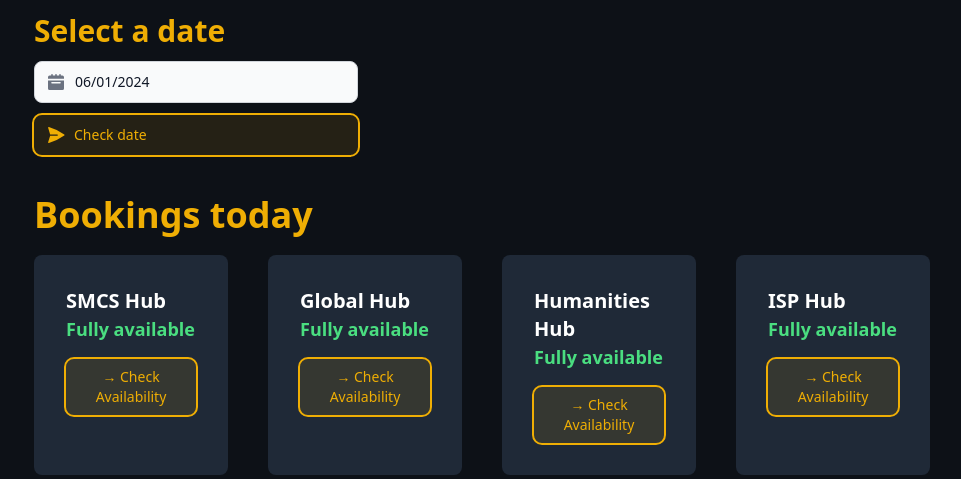
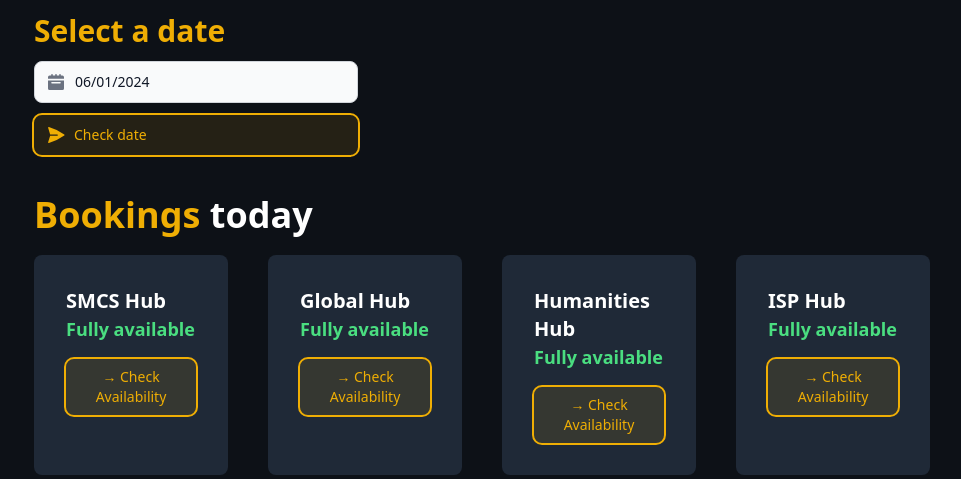
Before and after one commit to SMCS2026-SWAB/FalconBooking, a Flask app: page / in a window 1280 px wide. Shown: the part 84-563 px from the top of the page, without its empty margins (158-1119 px from the left). Run offline with Flask 3, Linux system fonts and the light colour scheme; data that the repository does not hold is empty; some libraries are stand-ins or nearby versions.

Commit message:
qol changes

```diff
--- a/src/templates/index.html
+++ b/src/templates/index.html
@@ -23,7 +23,7 @@
                 </button>
             </div>
             <div class="flex flex-col mt-10 w-[70vw]">
-                <h1 class="font-black text-4xl text-[{{ base['color'] }}]">Bookings {{ label_for_day }}</h1>
+                <h1 class="font-black text-4xl text-[{{ base['color'] }}]">Bookings <span class="text-white">{{ label_for_day }}</span></h1>
                 <div class="flex flex-col gap-5">
                     {% for row in bookings %}
                         <div class="flex flex-row gap-10">
```
